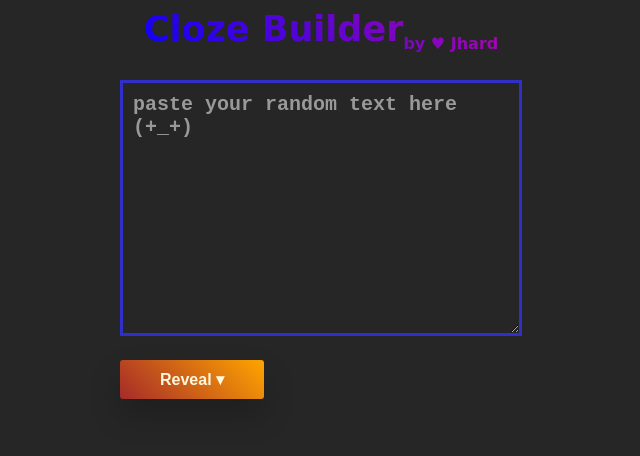
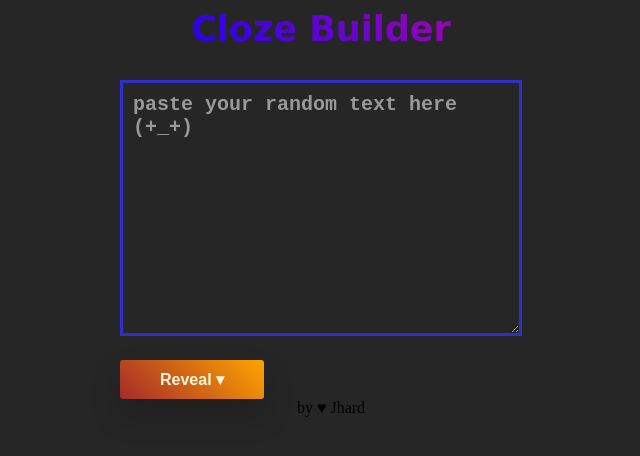
Before and after one commit to JharD-1/Cloze-Builder, a plain HTML site: page index.html in a window 1280 px wide. Shown: the whole page, without its empty margins (309-949 px from the left). Drawn offline with Linux system fonts and the light colour scheme.

Commit message:
Update index.html

```diff
--- a/index.html
+++ b/index.html
@@ -12,7 +12,7 @@
     <div class="container">
         <form class="form__container">
            <div class="box--1">
-               <h2>Cloze Builder<span><sub>by &hearts; Jhard</sub></span>  </h2>
+               <h2>Cloze Builder</h2>
                <textarea name="message" id="text-area" cols="30" rows="10" placeholder="paste your random text here (+_+)"></textarea>
                <div id="input-error">Error!! Maximum of 20 words allowed.</div>
                <a href="#solved"><button type="submit" id="submit-button" value="submit">Reveal &blacktriangledown;</button></a>
@@ -21,6 +21,7 @@
             </div>
             <!-- <button id="copy-button">Copy</button> -->
         </form>
+    <p>by <span class="hearts" >&hearts;</span> Jhard </p>
     </div>
     <script src="js/index.js"></script>
 </body>
```
